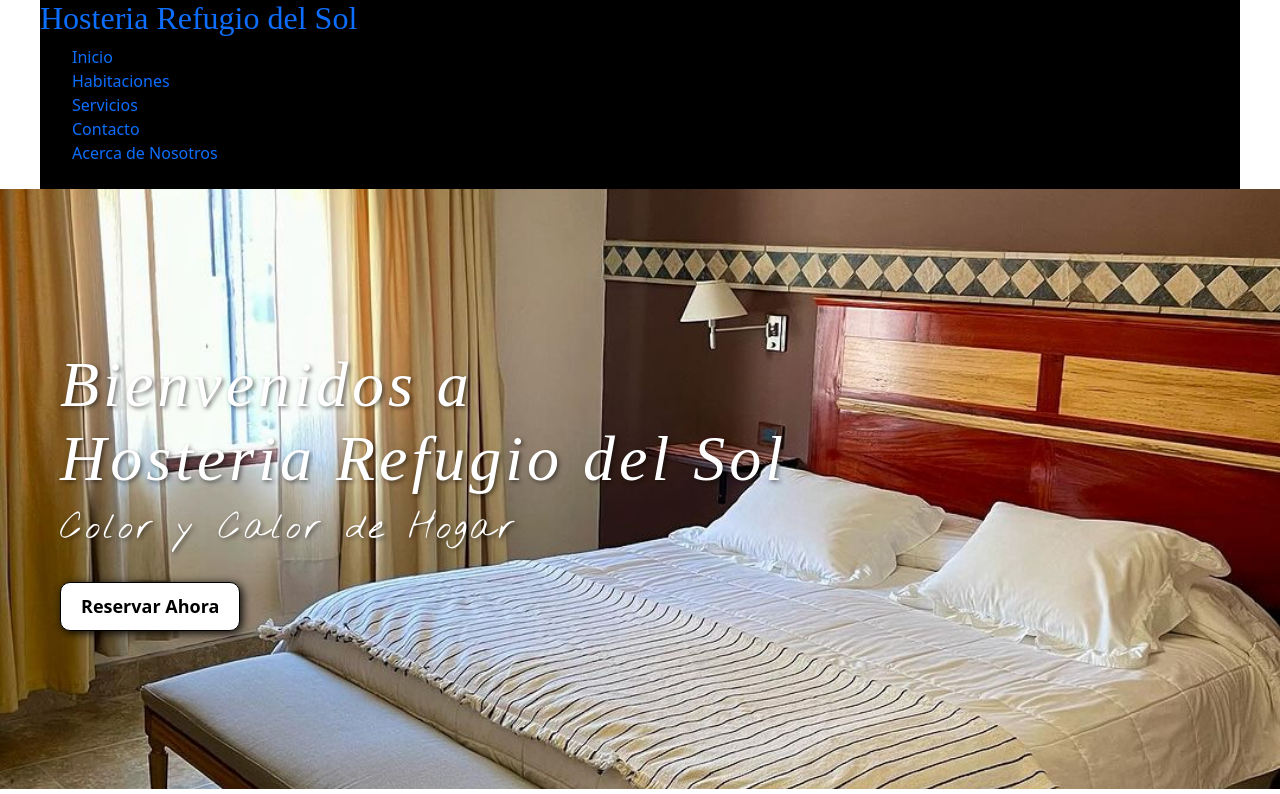
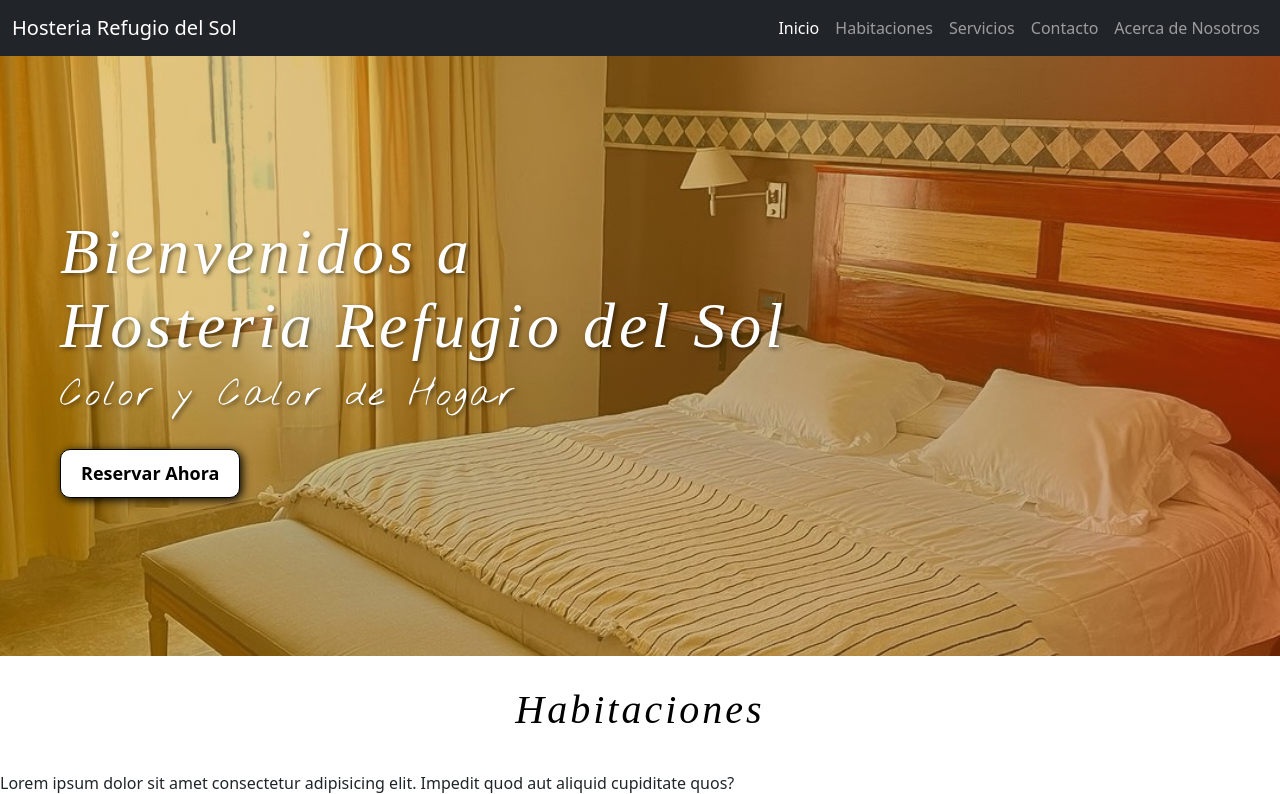
Before and after one commit to maxi802/hosteria_refugio_del_sol, a plain HTML site: page pages/habitaciones.html in a window 1280 px wide. Shown: the top 794 px of the page. Drawn offline with nearby package versions, Linux system fonts and the light colour scheme; a web font is replaced by a local one.

Commit message:
Cambios index y paginas

```diff
--- a/css/styles.css
+++ b/css/styles.css
@@ -113,7 +113,8 @@
 }*/
 
 .imagenprincipal{
-	/*background-image: url(../images/saloninicio.jpg);*/
+	background-image: linear-gradient(90deg, rgba(206,143,4,0.5) 7%, rgba(153,93,8,0.5) 79%, rgba(204,67,4,0.5) 100%)
+	,url(../images/saloninicio.jpg);
 	background-repeat: no-repeat;
 	background-size: cover;
 	height: 600px;
@@ -123,8 +124,6 @@
 	flex-direction: column;
 	justify-content: center;
 	max-width: 100%;
-	background: rgb(206,143,4);
-	background: linear-gradient(90deg, rgba(206,143,4,0.5) 7%, rgba(153,93,8,0.5) 79%, rgba(204,67,4,0.5) 100%),url(../images/saloninicio.jpg) no-repeat center center fixed;
 }
 .hero{
 	display: flex;
@@ -413,7 +412,8 @@
 
 /*servicios inicio*/
 .imagenprincipalservicios{
-	background-image: url(../images/foto\ sala.jpg);
+	background-image: linear-gradient(90deg, rgba(206,143,4,0.5) 7%, rgba(153,93,8,0.5) 79%, rgba(204,67,4,0.5) 100%)
+	,url(../images/saloninicio.jpg);
 	background-repeat: no-repeat;
 	background-size: cover;
 	height: 600px;
@@ -528,7 +528,8 @@
 
 /*pagina habitaciones*/
 .imagenprincipalhabitaciones{
-	background-image: url(../images/habitacion\ 9\ lado\ perfil\ izquierdo.jpg);
+	background-image: linear-gradient(90deg, rgba(206,143,4,0.5) 7%, rgba(153,93,8,0.5) 79%, rgba(204,67,4,0.5) 100%)
+	,url(../images/habitacion\ 9\ lado\ perfil\ izquierdo.jpg);
 	background-repeat: no-repeat;
 	background-size: cover;
 	height: 600px;
@@ -537,6 +538,8 @@
 	align-items: flex-start;
 	flex-direction: column;
 	justify-content: center;
+	max-width: 100%;
+
 }
 
 /*carrusel habitaciones*/
--- a/pages/habitaciones.html
+++ b/pages/habitaciones.html
@@ -10,19 +10,25 @@
 </head>
 <body>
   <header>
-    <div class="menucontainer">
-        <a href="" class="logo">Hosteria Refugio del Sol</a>
-        <nav class="navbar">
-            <ul>
-                <li><a href="../index.html">Inicio</a></li>
-                <li><a href="./habitaciones.html">Habitaciones</a></li>
-                <li><a href="./servicios.html">Servicios</a></li>
-                <li><a href="./contacto.html">Contacto</a></li>
-                <li><a href="./acercadenosotros.html">Acerca de Nosotros</a></li>
-            </ul>
-        </nav>
-    </div>
-  </header>
+    <nav class="navbar navbar-expand-lg navbar-dark bg-dark">
+        <div class="container-fluid">
+          <a class="navbar-brand" href="#">Hosteria Refugio del Sol</a>
+          <button class="navbar-toggler" type="button" data-bs-toggle="collapse" data-bs-target="#navbarNavAltMarkup" aria-controls="navbarNavAltMarkup" aria-expanded="false" aria-label="Toggle navigation">
+            <span class="navbar-toggler-icon"></span>
+          </button>
+          <div class="collapse navbar-collapse" id="navbarNavAltMarkup">
+            <div class="navbar-nav ml-auto">
+              <a class="nav-link active" aria-current="page" href="../index.html">Inicio</a>
+              <a class="nav-link" href="./habitaciones.html">Habitaciones</a>
+              <a class="nav-link" href="./servicios.html">Servicios</a>
+              <a class="nav-link" href="./contacto.html">Contacto</a>
+              <a class="nav-link" href="./acercadenosotros.html">Acerca de Nosotros</a>
+            </div>
+          </div>
+        </div>
+      </nav>
+</header>
+
   <main>
     <section class="imagenprincipalhabitaciones">
       <div class="hero">
```
Also changed, not shown: index.html (+6 -5 lines), pages/acercadenosotros.html (+18 -12 lines), pages/contacto.html (+19 -13 lines), pages/servicios.html (+19 -13 lines).
